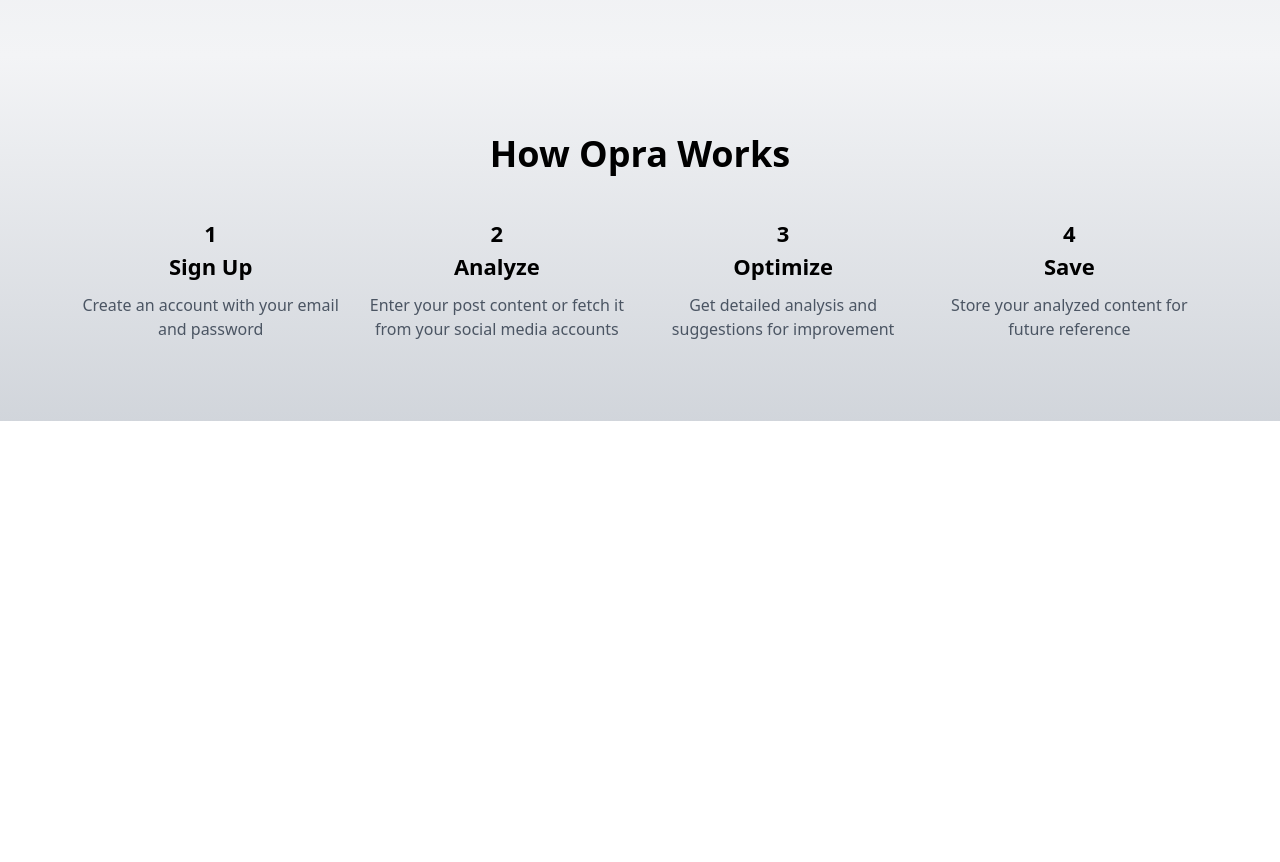
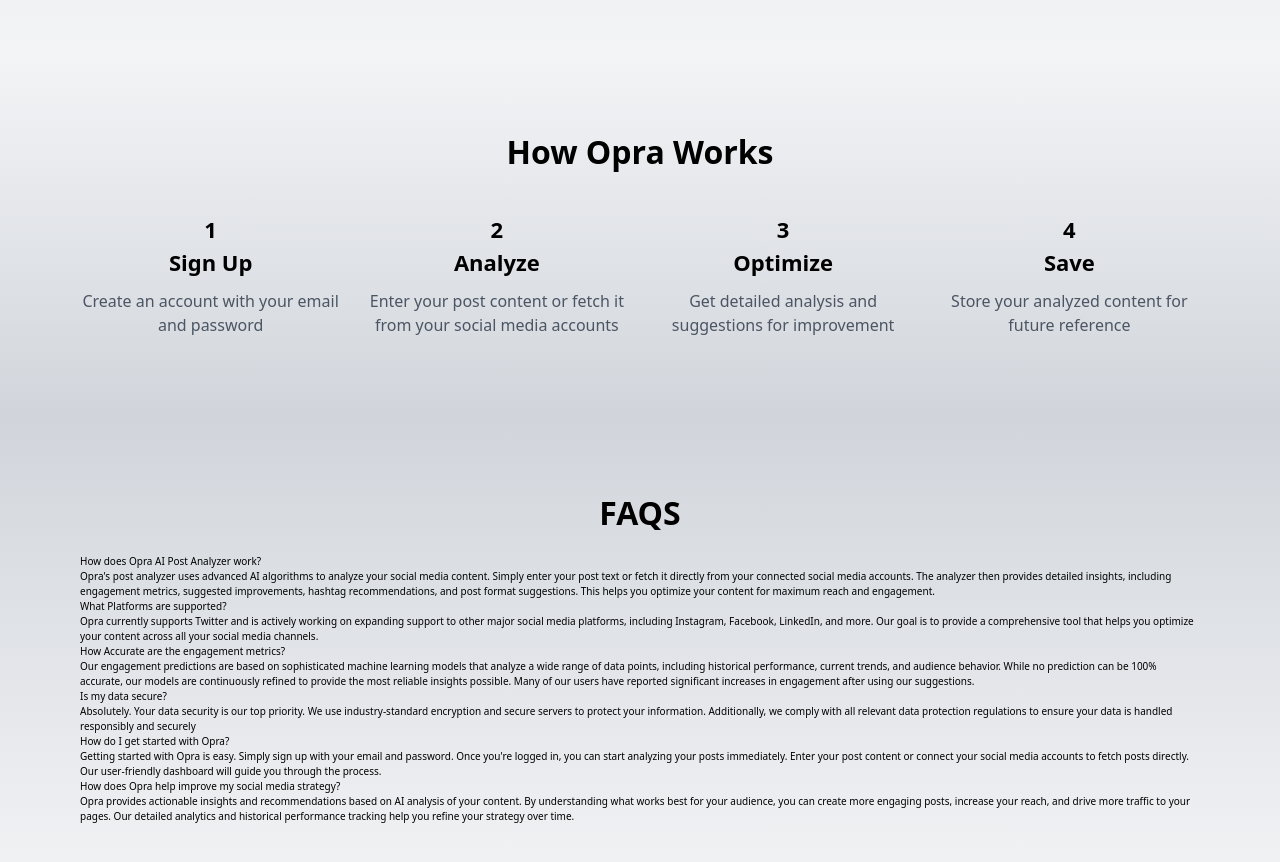
Before and after one commit to Orisabiyi/syntheos, a React (Vite) app: page / in a window 1280 px wide. Shown: the part 1640-2502 px from the top of the page. Before the commit the page ends 2061 px from the top, so only its background shows below. Built offline with nearby package versions, Linux system fonts and the light colour scheme.

Commit message:
feat: create a faqs utility array

```diff
--- a/src/pages/Home.jsx
+++ b/src/pages/Home.jsx
@@ -144,7 +144,7 @@
       </section>
 
       <section className="flex flex-col items-center gap-10 p-32 bg-gradient-to-b from-gray-100 to-gray-300">
-        <h2 className="text-36 font-semibold leading-none">How Opra Works</h2>
+        <h2 className="text-32 font-semibold leading-none">How Opra Works</h2>
 
         <ul className="grid grid-cols-1 md:grid-cols-2 lg:grid-cols-4 gap-10 w-full mt-8">
           <li className="flex flex-col items-center justify-center gap-4 text-center">
@@ -189,6 +189,83 @@
           </li>
         </ul>
       </section>
+
+      <section className="bg-gradient-to-b from-gray-300 to-gray-100 flex flex-col items-center gap-10 p-32">
+        <h2 className="text-32 font-semibold leading-none">FAQS</h2>
+
+        <ul>
+          <li>
+            <h4>How does Opra AI Post Analyzer work?</h4>
+            <p>
+              Opra&apos;s post analyzer uses advanced AI algorithms to analyze
+              your social media content. Simply enter your post text or fetch it
+              directly from your connected social media accounts. The analyzer
+              then provides detailed insights, including engagement metrics,
+              suggested improvements, hashtag recommendations, and post format
+              suggestions. This helps you optimize your content for maximum
+              reach and engagement.
+            </p>
+          </li>
+
+          <li>
+            <h4>What Platforms are supported?</h4>
+            <p>
+              Opra currently supports Twitter and is actively working on
+              expanding support to other major social media platforms, including
+              Instagram, Facebook, LinkedIn, and more. Our goal is to provide a
+              comprehensive tool that helps you optimize your content across all
+              your social media channels.
+            </p>
+          </li>
+
+          <li>
+            <h4>How Accurate are the engagement metrics?</h4>
+            <p>
+              Our engagement predictions are based on sophisticated machine
+              learning models that analyze a wide range of data points,
+              including historical performance, current trends, and audience
+              behavior. While no prediction can be 100% accurate, our models are
+              continuously refined to provide the most reliable insights
+              possible. Many of our users have reported significant increases in
+              engagement after using our suggestions.
+            </p>
+          </li>
+
+          <li>
+            <h4>Is my data secure?</h4>
+            <p>
+              Absolutely. Your data security is our top priority. We use
+              industry-standard encryption and secure servers to protect your
+              information. Additionally, we comply with all relevant data
+              protection regulations to ensure your data is handled responsibly
+              and securely
+            </p>
+          </li>
+
+          <li>
+            <h4>How do I get started with Opra?</h4>
+            <p>
+              Getting started with Opra is easy. Simply sign up with your email
+              and password. Once you&apos;re logged in, you can start analyzing
+              your posts immediately. Enter your post content or connect your
+              social media accounts to fetch posts directly. Our user-friendly
+              dashboard will guide you through the process.
+            </p>
+          </li>
+
+          <li>
+            <h4>How does Opra help improve my social media strategy?</h4>
+            <p>
+              Opra provides actionable insights and recommendations based on AI
+              analysis of your content. By understanding what works best for
+              your audience, you can create more engaging posts, increase your
+              reach, and drive more traffic to your pages. Our detailed
+              analytics and historical performance tracking help you refine your
+              strategy over time.
+            </p>
+          </li>
+        </ul>
+      </section>
     </main>
   );
 }
--- a/src/utils/features.js
+++ b/src/utils/features.js
@@ -36,3 +36,36 @@
     description: "Scale your social media impact systematically",
   },
 ];
+
+export const faqs = [
+  {
+    question: "How does Opra AI Post Analyzer work?",
+    answer:
+      "Opra's post analyzer uses advanced AI algorithms to analyze your social media content. Simply enter your post text or fetch it directly from your connected social media accounts. The analyzer then provides detailed insights, including engagement metrics, suggested improvements, hashtag recommendations, and post format suggestions. This helps you optimize your content for maximum reach and engagement.",
+  },
+  {
+    question: "What Platforms are supported?",
+    answer:
+      "Opra currently supports Twitter and is actively working on expanding support to other major social media platforms, including Instagram, Facebook, LinkedIn, and more. Our goal is to provide a comprehensive tool that helps you optimize your content across all your social media channels.",
+  },
+  {
+    question: "How Accurate are the engagement metrics?",
+    answer:
+      "Our engagement predictions are based on sophisticated machine learning models that analyze a wide range of data points, including historical performance, current trends, and audience behavior. While no prediction can be 100% accurate, our models are continuously refined to provide the most reliable insights possible. Many of our users have reported significant increases in engagement after using our suggestions.",
+  },
+  {
+    question: "Is my data secure?",
+    answer:
+      "Absolutely. Your data security is our top priority. We use industry-standard encryption and secure servers to protect your information. Additionally, we comply with all relevant data protection regulations to ensure your data is handled responsibly and securely",
+  },
+  {
+    question: "How do I get started with Opra?",
+    answer:
+      "Getting started with Opra is easy. Simply sign up with your email and password. Once you're logged in, you can start analyzing your posts immediately. Enter your post content or connect your social media accounts to fetch posts directly. Our user-friendly dashboard will guide you through the process.",
+  },
+  {
+    question: "How does Opra help improve my social media strategy?",
+    answer:
+      "Opra provides actionable insights and recommendations based on AI analysis of your content. By understanding what works best for your audience, you can create more engaging posts, increase your reach, and drive more traffic to your pages. Our detailed analytics and historical performance tracking help you refine your strategy over time.",
+  },
+];
```
